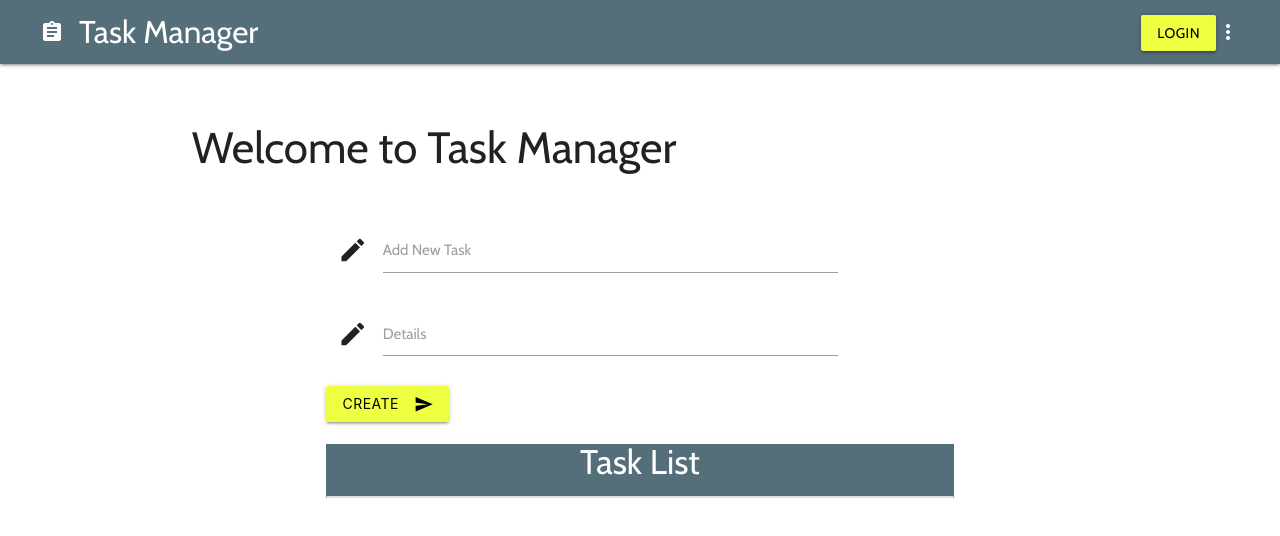
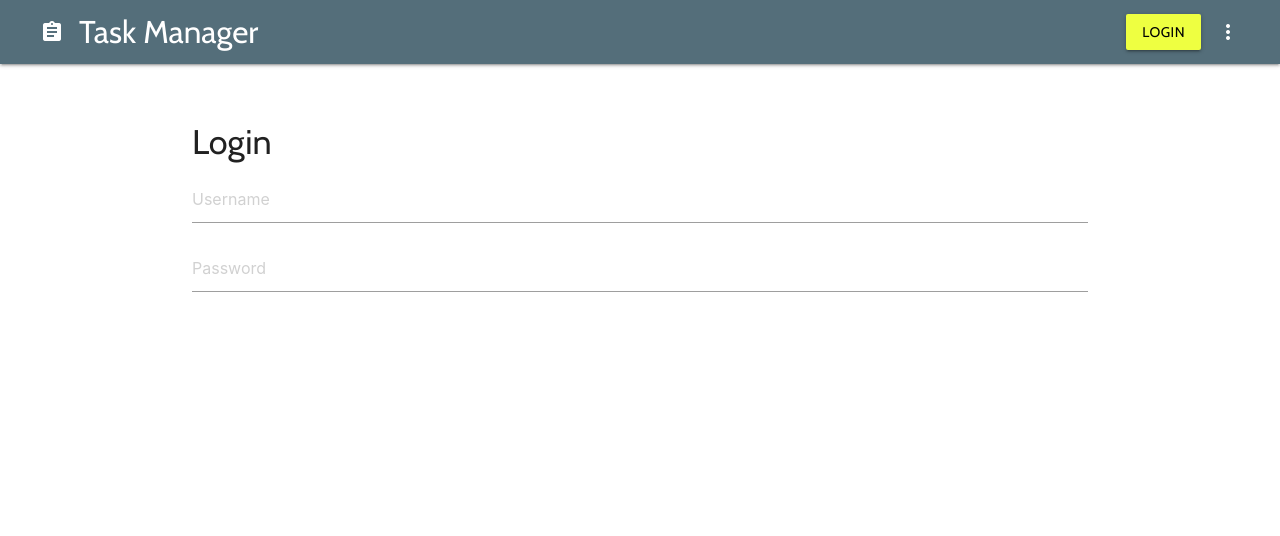
Before and after one commit to zigybass/React-Task-Manager, a React (Create React App) app: page /login in a window 1280 px wide. Shown: the top 536 px of the page. Built offline with nearby package versions, Linux system fonts and the light colour scheme.

Commit message:
login page setup. not functional. Route set up for login

```diff
--- a/src/App.js
+++ b/src/App.js
@@ -1,10 +1,11 @@
 import React from 'react';
-import { BrowserRouter as Router } from "react-router-dom";
+import { BrowserRouter as Router, Route } from "react-router-dom";
 import "./css/style.css"
 import Header from "./components/layout/Header";
 // import Footer from "./components/layout/Footer";
 import Input from "./components/Input";
 import TaskList from "./components/TaskList";
+import Login from "./components/pages/Login"
 
 class App extends React.Component {
 
@@ -32,11 +33,15 @@ class App extends React.Component {
 
     <Router>
     <Header />
+    <Route path="/tasks" >
     <div className="container appCont">
       <h3>Welcome to Task Manager</h3>
       <Input addtodo={this.addToDo}/>
       <TaskList tasks={this.state.tasks} />
     </div>
+    </Route>
+    <Route path="/login" component={Login} />
+
     </ Router>
 
   )};
--- a/src/components/Input.js
+++ b/src/components/Input.js
@@ -29,6 +29,7 @@ class Input extends React.Component {
           <div className="input-field col s10">
             <i className="material-icons prefix">mode_edit</i>
             <input
+            placeholder="Add New Task"
               name="newTask"
               id="newTask"
               type="text"
@@ -36,7 +37,7 @@ class Input extends React.Component {
               onChange={this.onChange}
               value={this.state.newTask}
             />
-            <label>Add New Task</label>
+            <label></label>
           </div>
           <div className="input-field col s10">
           <i className="material-icons prefix">mode_edit</i>
--- a/src/components/layout/Header.js
+++ b/src/components/layout/Header.js
@@ -1,4 +1,5 @@
 import React from "react";
+import { Link } from "react-router-dom";
 
 function Header() {
   return (
@@ -10,9 +11,9 @@ function Header() {
           </div>
           <ul className="right hide-on-med-and-down topHeader">
             <li>
-              <div className="waves-effect lime accent-2 black-text waves-dark btn">
+              <Link to="/login" className="waves-effect lime accent-2 black-text waves-dark btn">
                 Login
-              </div>
+              </Link>
             </li>
             <li>
               <i className="material-icons">more_vert</i>
--- a/src/components/pages/Login.js
+++ b/src/components/pages/Login.js
@@ -0,0 +1,48 @@
+import React from "react";
+
+class Login extends React.Component {
+
+  state = {
+    username: "",
+    password: ""
+  };
+
+  onChange = (e) => {
+      this.setState({ [e.target.name]: e.target.value})
+  }
+
+  render() {
+    return (
+
+      <div className="container loginCont">
+          <h4>Login</h4>
+        <div className="input-field col s6">
+          <input
+            name="username"
+            placeholder="Username"
+            id="first_name"
+            type="text"
+            className="validate"
+            value={this.state.username}
+            onChange={this.onChange}
+          />
+          <label for="first_name"></label>
+        </div>
+        <div className="input-field col s6">
+          <input
+            name="password"
+            placeholder="Password"
+            id="first_name"
+            type="text"
+            className="validate"
+            value={this.state.password}
+            onChange={this.onChange}
+          />
+          <label for="first_name"></label>
+        </div>
+      </div>
+    );
+  }
+}
+
+export default Login;
--- a/src/css/style.css
+++ b/src/css/style.css
@@ -24,3 +24,7 @@ body {
     background: #546e7a;
     color: #ffffff;
 }
+
+.loginCont {
+    margin-top: 60px;
+}
```
